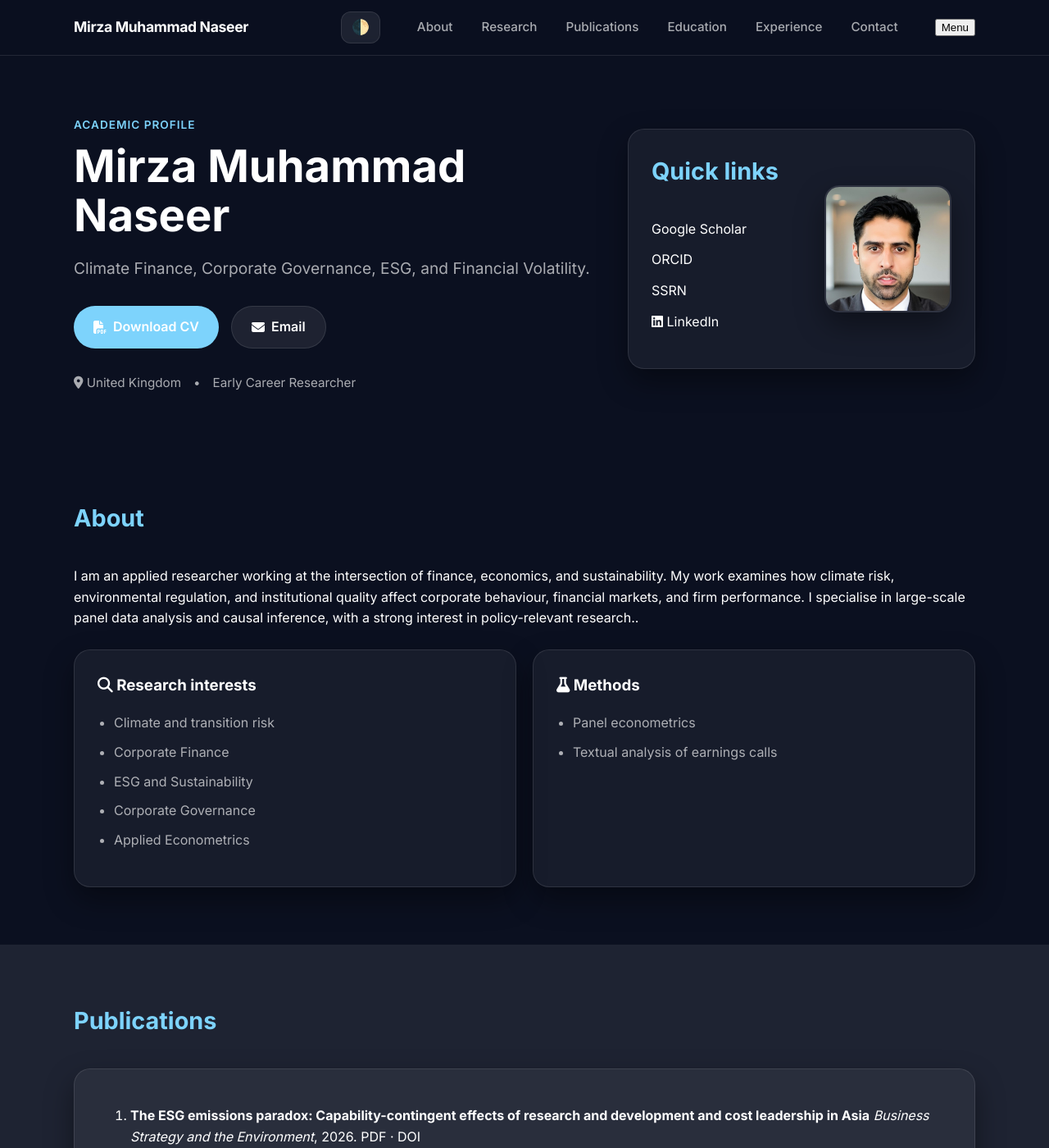
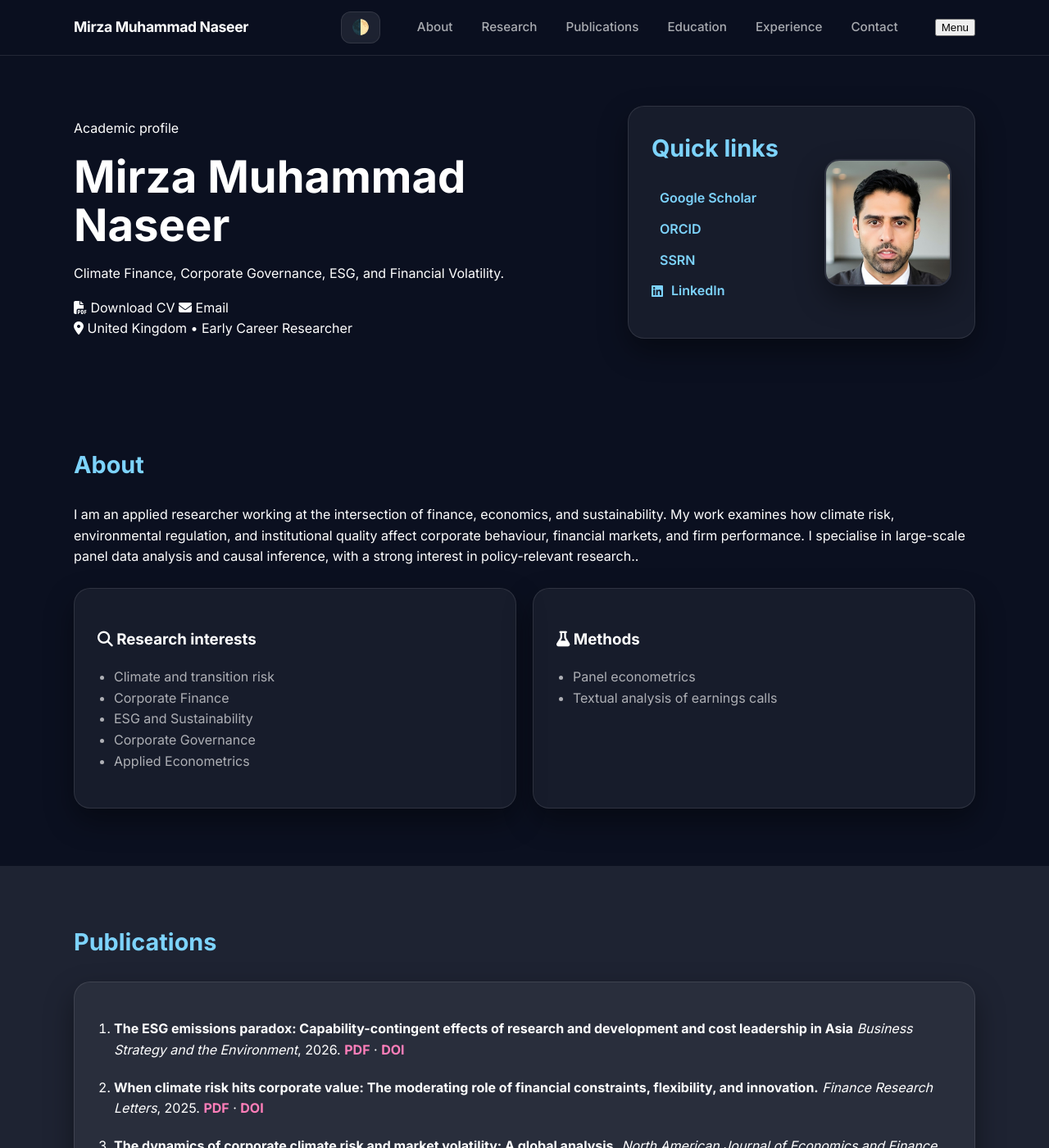
Before and after one commit to mmnaseer/mmnaseer.github.io, a Jekyll site: the page index.html, which Jekyll copies as it is, in a window 1280 px wide and 1400 px high. Shown: the whole window at 82% size. Built offline with Jekyll 4.4.1, drawn with Linux system fonts in a browser that asks for light colours; a style sheet for code colours, icons or effects is not loaded.

Commit message:
Update style.css

```diff
--- a/assets/style.css
+++ b/assets/style.css
@@ -1,13 +1,13 @@
 /* --- 1. Variables & Themes --- */
 :root {
+  /* Default Dark Theme */
   --bg: #0b1020;
   --surface: rgba(255, 255, 255, 0.05);
   --surface-2: rgba(255, 255, 255, 0.08);
   --text: #ffffff;
   --muted: rgba(255, 255, 255, 0.65);
   --line: rgba(255, 255, 255, 0.1);
-  --brand: #7dd3fc;
-  --brand-dim: rgba(125, 211, 252, 0.15); /* New variable for tags */
+  --brand: #7dd3fc; /* Your requested Sky Blue */
   --shadow: 0 15px 35px rgba(0, 0, 0, 0.4);
   --radius: 20px;
   --max: 1100px;
@@ -20,8 +20,7 @@
   --text: #0f172a;
   --muted: #475569;
   --line: #e2e8f0;
-  --brand: #0284c7;
-  --brand-dim: rgba(2, 132, 199, 0.1);
+  --brand: #0284c7; /* Darker blue for light mode readability */
   --shadow: 0 10px 25px rgba(0, 0, 0, 0.05);
 }
 
@@ -37,136 +36,182 @@
   transition: background 0.3s, color 0.3s;
 }
 
-.container { width: min(var(--max), 92%); margin: 0 auto; }
-a { color: inherit; text-decoration: none; transition: color 0.2s; }
-a:hover { color: var(--brand); }
+.container {
+  width: min(var(--max), 92%);
+  margin: 0 auto;
+}
 
-/* --- 3. Header --- */
+a {
+  color: inherit;
+  text-decoration: none;
+  transition: color 0.2s;
+}
+
+a:hover {
+  color: var(--brand);
+}
+
+/* --- 3. Header & Navigation (FIXED SPACING) --- */
 .topbar {
-  position: sticky; top: 0;
+  position: sticky;
+  top: 0;
   background: color-mix(in srgb, var(--bg) 80%, transparent);
   backdrop-filter: blur(12px);
   border-bottom: 1px solid var(--line);
   z-index: 100;
 }
-.topbar-inner { display: flex; justify-content: space-between; align-items: center; padding: 14px 0; }
-.brand { font-weight: 700; font-size: 1.1rem; letter-spacing: -0.02em; }
-.header-right { display: flex; align-items: center; gap: 45px; }
-.nav { display: flex; align-items: center; gap: 35px; }
-.nav a { color: var(--muted); font-weight: 500; font-size: 0.95rem; }
-.nav a:hover { color: var(--text); }
-.theme-toggle {
-  background: var(--surface-2); border: 1px solid var(--line);
-  color: var(--text); padding: 8px 12px; border-radius: 12px;
-  cursor: pointer; font-size: 1.1rem; display: flex; align-items: center;
+
+.topbar-inner {
+  display: flex;
+  justify-content: space-between;
+  align-items: center;
+  padding: 14px 0;
 }
 
-/* --- 4. Hero --- */
-.hero { padding: 60px 0; }
-.hero-grid { display: grid; grid-template-columns: 1.5fr 1fr; gap: 40px; align-items: center; }
-.kicker { color: var(--brand); font-weight: 600; text-transform: uppercase; font-size: 0.85rem; letter-spacing: 1px; margin-bottom: 10px; }
-.lead { font-size: 1.2rem; color: var(--muted); margin-bottom: 30px; }
-.cta-row { display: flex; gap: 15px; margin-bottom: 30px; }
-.btn {
-  display: inline-flex; align-items: center; gap: 8px;
-  padding: 12px 24px; border-radius: 50px; font-weight: 600;
-  background: var(--surface-2); border: 1px solid var(--line);
-}
-.btn.primary { background: var(--brand); color: #fff; border: none; }
-.btn:hover { transform: translateY(-2px); }
-.meta { display: flex; gap: 15px; color: var(--muted); font-size: 0.95rem; }
-
-.quick-links-card { display: flex; justify-content: space-between; align-items: center; padding: 25px; }
-.profile-img {
-  width: 155px !important; height: 155px !important;
-  object-fit: cover; object-position: top;
-  border-radius: 18px; border: 2px solid var(--line);
-  box-shadow: var(--shadow); display: block;
+.brand {
+  font-weight: 700;
+  font-size: 1.1rem;
+  letter-spacing: -0.02em;
 }
 
-/* --- 5. NEW: Stats Bar --- */
-.stats-bar {
-  background: var(--surface);
-  border-top: 1px solid var(--line);
-  border-bottom: 1px solid var(--line);
-  padding: 25px 0;
-  margin-bottom: 40px;
+/* Right side group containing toggle and nav */
+.header-right {
+  display: flex;
+  align-items: center;
+  gap: 45px; /* Significant space between toggle and nav */
 }
-.stats-grid { display: flex; justify-content: space-around; flex-wrap: wrap; gap: 20px; }
-.stat-item { display: flex; align-items: center; gap: 15px; }
-.stat-icon { font-size: 1.8rem; color: var(--brand); background: var(--surface-2); padding: 12px; border-radius: 50%; }
-.stat-text { display: flex; flex-direction: column; }
-.stat-number { font-size: 1.4rem; font-weight: 700; color: var(--text); line-height: 1; }
-.stat-label { font-size: 0.85rem; color: var(--muted); text-transform: uppercase; letter-spacing: 0.5px; }
 
-/* --- 6. Sections General --- */
+.nav {
+  display: flex;
+  align-items: center;
+  gap: 35px; /* Space between About, Research, Publications, etc. */
+}
+
+.nav a {
+  color: var(--muted);
+  font-weight: 500;
+  font-size: 0.95rem;
+  white-space: nowrap;
+}
+
+.nav a:hover { color: var(--text); }
+
+.theme-toggle {
+  background: var(--surface-2);
+  border: 1px solid var(--line);
+  color: var(--text);
+  padding: 8px 12px;
+  border-radius: 12px;
+  cursor: pointer;
+  font-size: 1.1rem;
+  display: flex;
+  align-items: center;
+  justify-content: center;
+}
+
+/* --- 4. Hero Section & Profile Photo (FIXED CROP) --- */
+.hero { padding: 60px 0; }
+
+.hero-grid {
+  display: grid;
+  grid-template-columns: 1.5fr 1fr;
+  gap: 40px;
+  align-items: center;
+}
+
+.quick-links-card {
+  display: flex;
+  justify-content: space-between;
+  align-items: center;
+  padding: 25px;
+}
+
+/* Force the photo into a perfect professional square */
+.profile-img {
+  width: 155px !important;
+  height: 155px !important;
+  object-fit: cover;      /* Crops without stretching */
+  object-position: top;   /* Focuses on the face */
+  border-radius: 18px;    /* Matches card corners */
+  border: 2px solid var(--line);
+  box-shadow: var(--shadow);
+  display: block;
+}
+
+/* --- 5. Sections & Cards --- */
 .section { padding: 70px 0; }
 .section.alt { background: var(--surface-2); }
+
 h1 { font-size: clamp(2.5rem, 5vw, 3.4rem); margin: 10px 0; line-height: 1.1; }
-h2 { color: var(--brand); font-size: 1.8rem; margin-top: 0; margin-bottom: 35px; }
-h3 { margin-top: 0; }
-.card { background: var(--surface); border: 1px solid var(--line); border-radius: var(--radius); padding: 28px; box-shadow: var(--shadow); }
-.grid-2 { display: grid; grid-template-columns: 1fr 1fr; gap: 20px; margin-top: 25px; }
+h2 { color: var(--brand); font-size: 1.8rem; margin-top: 0; margin-bottom: 25px; }
 
-/* --- 7. NEW: Topic Cloud & Lists --- */
+.card {
+  background: var(--surface);
+  border: 1px solid var(--line);
+  border-radius: var(--radius);
+  padding: 28px;
+  box-shadow: var(--shadow);
+}
+
+.grid-2 {
+  display: grid;
+  grid-template-columns: 1fr 1fr;
+  gap: 20px;
+  margin-top: 25px;
+}
+
+/* --- 6. Lists & Typography --- */
 .link-list { list-style: none; padding: 0; }
 .link-list li { margin: 12px 0; }
+.link-list a {
+  color: var(--brand);
+  font-weight: 600;
+  display: flex;
+  align-items: center;
+  gap: 10px;
+}
+
 .bullets { padding-left: 20px; color: var(--muted); }
-.bullets li { margin-bottom: 10px; }
+.pubs { padding-left: 20px; }
+.pubs li { margin-bottom: 20px; }
 
-.topic-cloud { display: flex; flex-wrap: wrap; gap: 10px; margin-top: 15px; }
-.topic-tag {
-  background: var(--surface-2); border: 1px solid var(--line);
-  padding: 6px 14px; border-radius: 50px; font-size: 0.85rem;
-  display: flex; align-items: center; gap: 8px; color: var(--text);
+.footer {
+  padding: 50px 0;
+  text-align: center;
+  border-top: 1px solid var(--line);
+  color: var(--muted);
+  font-size: 0.9rem;
 }
-.topic-tag.large { font-size: 1rem; background: var(--brand-dim); border-color: var(--brand); color: var(--brand); font-weight: 600; }
+.pub-links a {
+    color: #ff7eb9; /* Replace with your preferred Hex color */
+    font-weight: 700;
+    text-decoration: none;
+}
 
-/* --- 8. NEW: Publication Grid --- */
-.pubs-grid { display: grid; grid-template-columns: repeat(auto-fill, minmax(320px, 1fr)); gap: 25px; }
-.pub-card {
-  background: var(--surface); border: 1px solid var(--line);
-  border-radius: var(--radius); padding: 25px;
-  transition: transform 0.2s, border-color 0.2s;
-  display: flex; flex-direction: column;
+.pub-links a:hover {
+    color: var(--text); /* Changes color when you hover */
+    text-decoration: underline;
 }
-.pub-card:hover { transform: translateY(-5px); border-color: var(--brand); }
-.pub-tags { display: flex; gap: 8px; margin-bottom: 15px; }
-.tag { background: var(--surface-2); color: var(--brand); font-size: 0.7rem; font-weight: 600; padding: 4px 10px; border-radius: 6px; text-transform: uppercase; }
-.pub-title { font-size: 1.1rem; margin: 0 0 10px 0; line-height: 1.4; }
-.pub-journal { font-style: italic; color: var(--muted); font-size: 0.9rem; margin-bottom: 20px; }
-.pub-actions { margin-top: auto; display: flex; gap: 10px; }
-.btn-sm {
-  padding: 6px 14px; border-radius: 8px; font-size: 0.85rem; font-weight: 600;
-  background: var(--brand); color: #fff !important;
-}
-.btn-sm.outline { background: transparent; border: 1px solid var(--line); color: var(--text) !important; }
-.btn-sm:hover { opacity: 0.9; }
 
-/* --- 9. NEW: Timeline --- */
-.timeline { position: relative; max-width: 800px; margin: 0 auto; padding: 20px 0; }
-.timeline::before {
-  content: ''; position: absolute; left: 19px; top: 0; bottom: 0;
-  width: 2px; background: var(--line);
-}
-.timeline-item { position: relative; padding-left: 60px; margin-bottom: 40px; }
-.timeline-dot {
-  position: absolute; left: 10px; top: 5px; width: 20px; height: 20px;
-  background: var(--brand); border-radius: 50%;
-  border: 4px solid var(--bg); box-shadow: 0 0 0 1px var(--line);
-}
-.timeline-date { font-family: monospace; color: var(--brand); font-weight: 600; margin-bottom: 5px; display: block; }
-.timeline-content { background: var(--surface); padding: 20px; border-radius: 12px; border: 1px solid var(--line); }
-.company { display: block; font-style: italic; color: var(--muted); margin-top: -10px; }
 
-.footer { padding: 50px 0; text-align: center; border-top: 1px solid var(--line); color: var(--muted); font-size: 0.9rem; }
-
-/* --- 10. Responsive --- */
+/* --- 7. Responsive Design --- */
 @media (max-width: 900px) {
   .hero-grid, .grid-2 { grid-template-columns: 1fr; }
+
   .header-right { gap: 15px; }
+
+  /* Hide nav on mobile; toggle menu via JS if desired */
   .nav { display: none; }
-  .quick-links-card { flex-direction: column-reverse; text-align: center; gap: 25px; }
-  .profile-img { margin: 0 auto; }
-  .stats-grid { flex-direction: column; align-items: flex-start; }
+
+  .quick-links-card {
+    flex-direction: column-reverse;
+    text-align: center;
+    gap: 25px;
+  }
+
+  .profile-img {
+    width: 140px !important;
+    height: 140px !important;
+    margin: 0 auto;
+  }
 }
```
